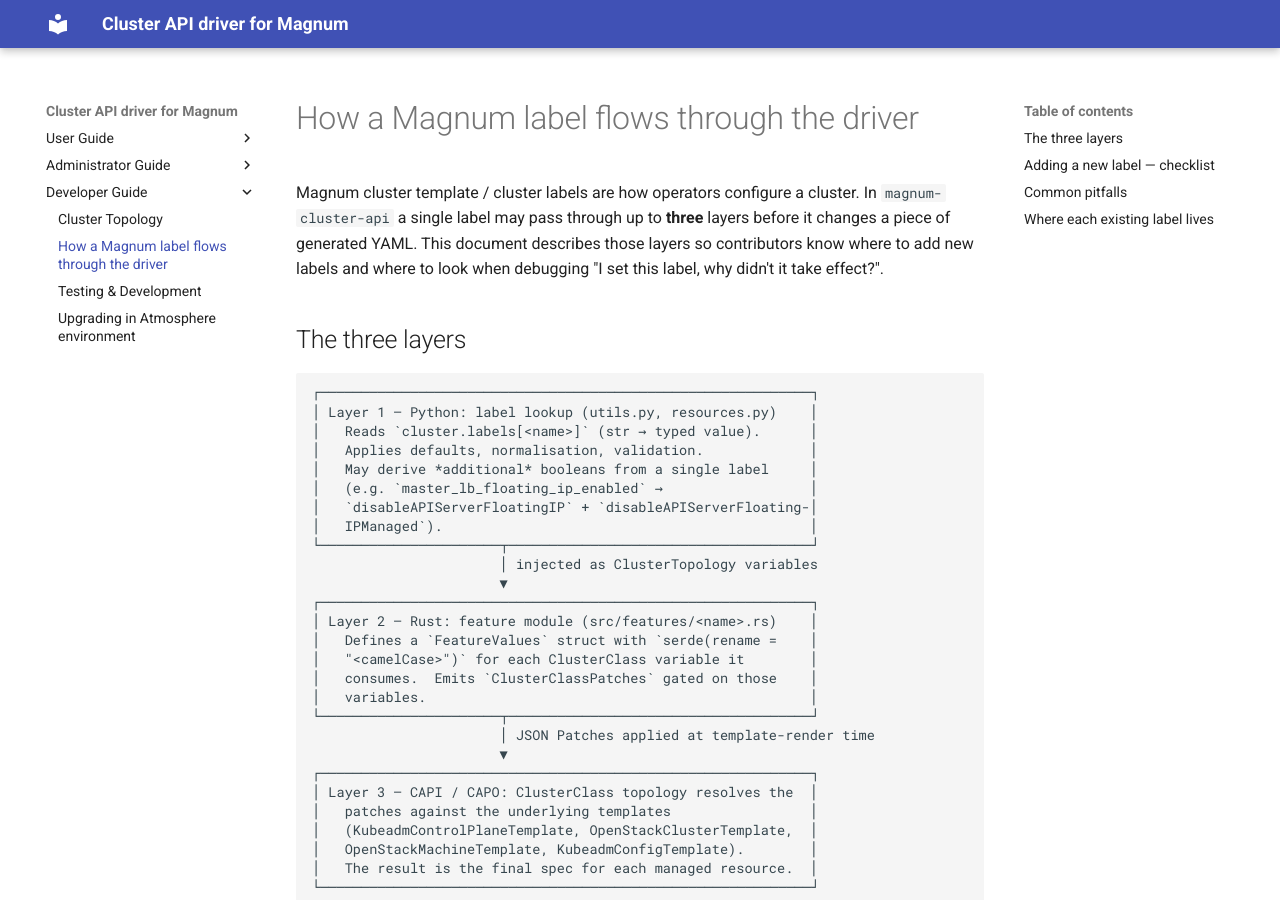
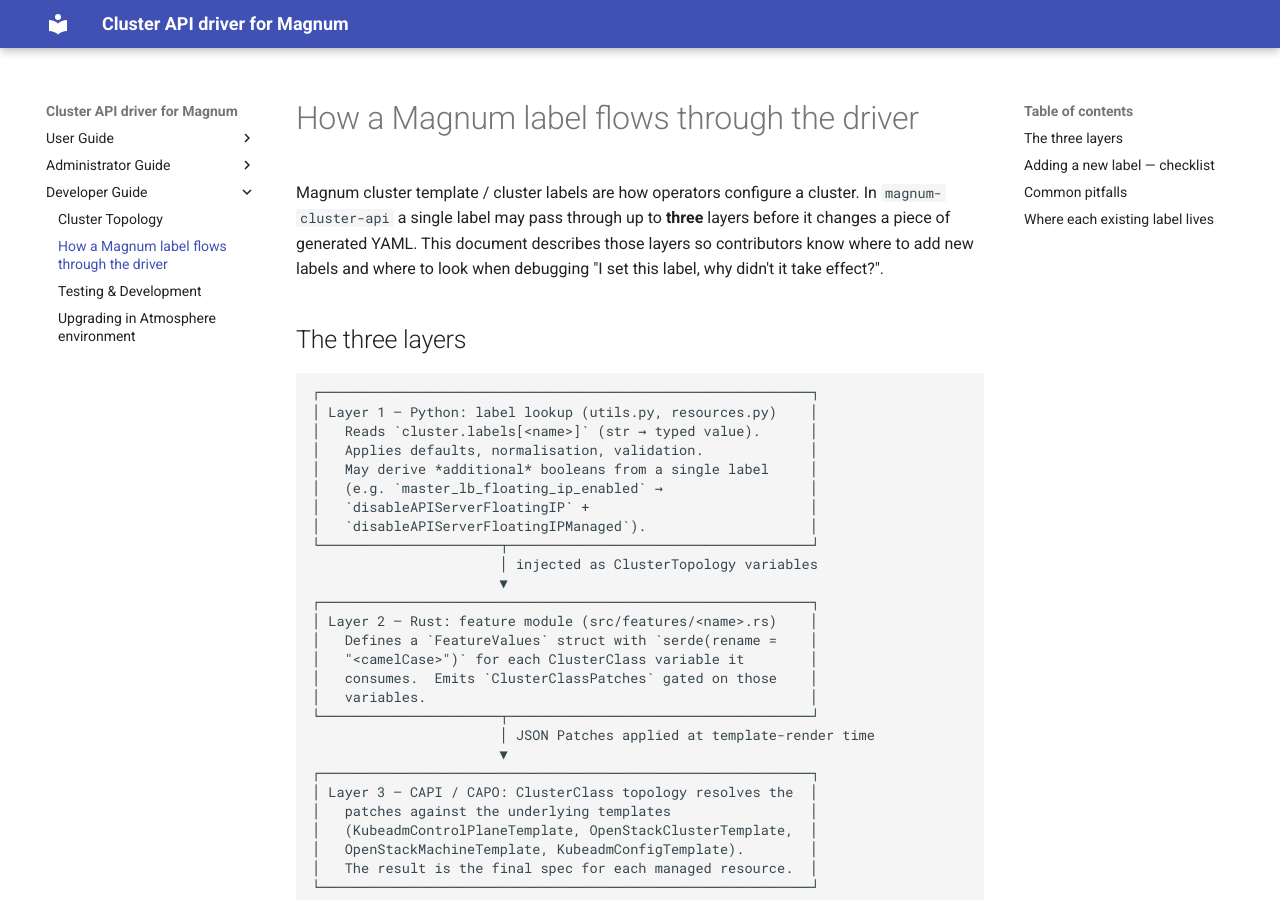
Before and after one commit to vexxhost/magnum-cluster-api, an MkDocs documentation site: the page built from docs/developer/labels.md, in a window 1280 px wide and 900 px high. Built offline with MkDocs 1.6.1 and Material for MkDocs 9.7.7, drawn with Linux system fonts in a browser that asks for light colours; some of the changed text lies outside the part shown.

```diff
--- a/docs/developer/labels.md
+++ b/docs/developer/labels.md
@@ -15,8 +15,8 @@ debugging "I set this label, why didn't it take effect?".
 │   Applies defaults, normalisation, validation.             │
 │   May derive *additional* booleans from a single label     │
 │   (e.g. `master_lb_floating_ip_enabled` →                  │
-│   `disableAPIServerFloatingIP` + `disableAPIServerFloating-│
-│   IPManaged`).                                             │
+│   `disableAPIServerFloatingIP` +                           │
+│   `disableAPIServerFloatingIPManaged`).                    │
 └──────────────────────┬─────────────────────────────────────┘
                        │ injected as ClusterTopology variables
                        ▼
```
Also changed, not shown: other parts of docs/developer/labels.md (+4 -0 lines).
